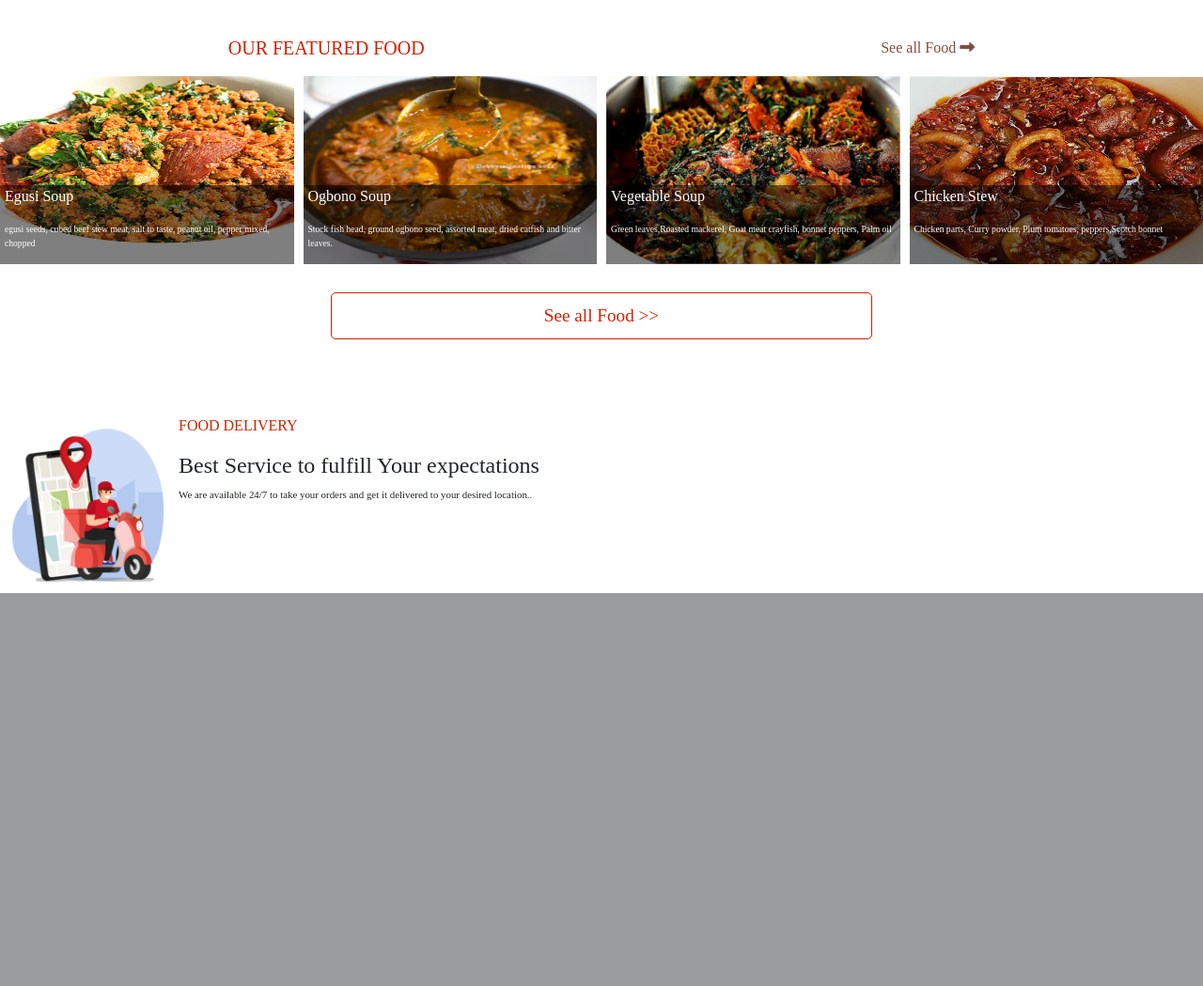
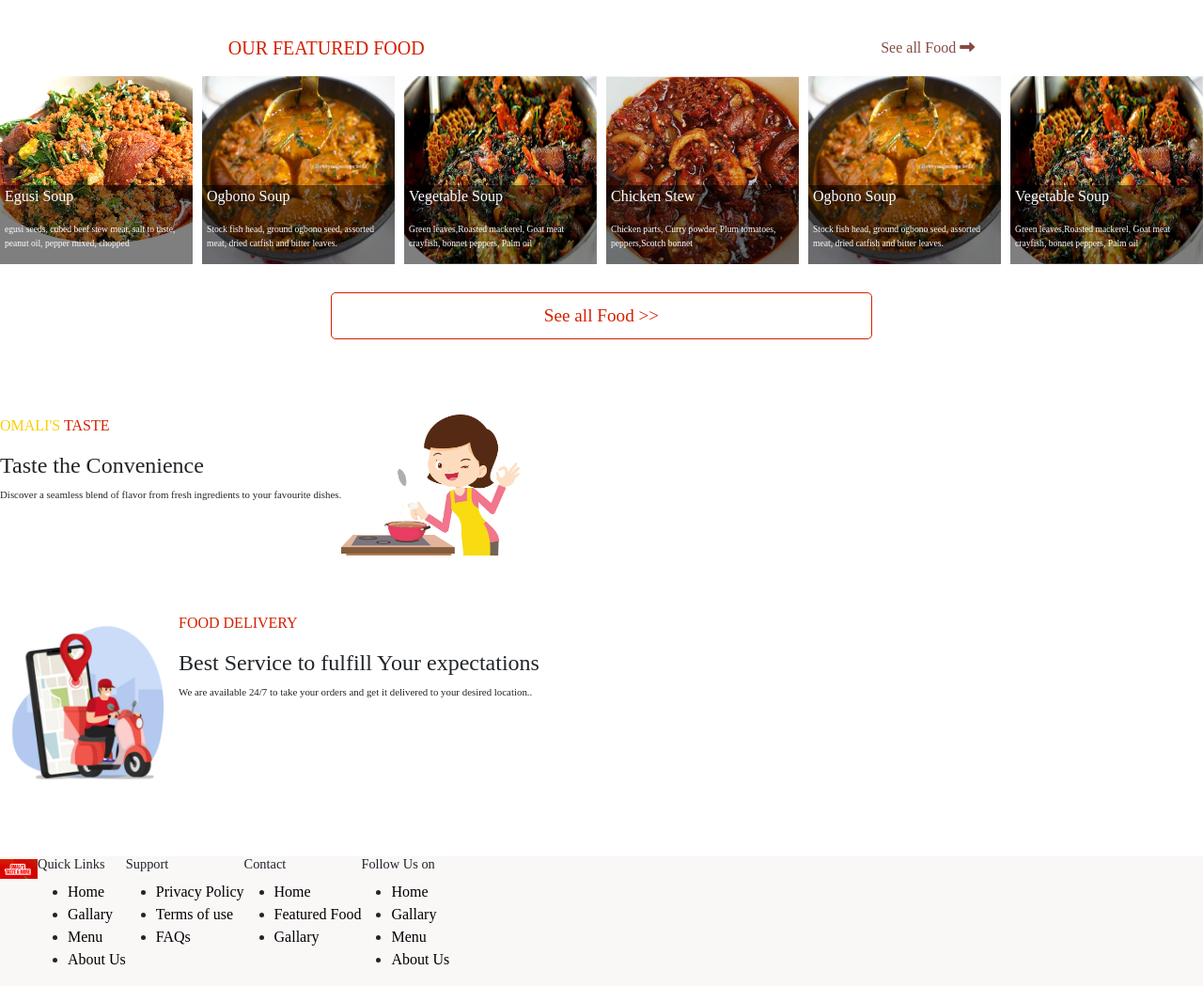
Before and after one commit to Jeremy5522117/Omalis-taste, a PHP site: page / in a window 1280 px wide. Shown: the part 1384-2433 px from the top of the page at 94% size. Before the commit the page ends 2015 px from the top, so only its background shows below. Run offline with PHP 8.4, Linux system fonts and the light colour scheme; some libraries are stand-ins or nearby versions; some web fonts are replaced.

Commit message:
added footer

```diff
--- a/asset/css/styles.css
+++ b/asset/css/styles.css
@@ -88,7 +88,7 @@ background: linear-gradient(110deg, rgba(211,33,0,1) 0%, rgba(204,0,0,1) 91%); *
   background:linear-gradient(110deg, rgba(211,33,0,1) 0%, rgba(204,0,0,1) 91%);
   border-color: rgb(250,206,7);
   font-size: 1.2rem;
-  letter-spacing: 3px;
+  letter-spacing: 2px;
   animation: mymove 2.5s infinite;
 }
 small{
@@ -178,6 +178,9 @@ color: #a69c64;
 }
 .bike-sect{
   margin-top: 30px;
+  display:grid;
+  grid-template-columns: 1fr;
+  row-gap: 60px;
 }
 .bike-order{
   display: flex;
@@ -188,6 +191,22 @@ color: #a69c64;
 .delivery-desc{
   font-size: 0.68rem;
 
+}
+footer{
+  background: rgb(250,247,247);
+  background: linear-gradient(110deg, rgba(250,247,247,1) 38%, rgba(250,247,247,1) 100%);
+  margin-top: 70px;
+}
+.footer-flex{
+  display: flex;
+
+}
+.footer-flex h5{
+  font-size: 0.9rem;
+}
+.footer-flex a{
+  text-decoration: none;
+  color: #000;
 }
 
 
--- a/index.html
+++ b/index.html
@@ -138,6 +138,35 @@
 
     </div>
 
+
+
+
+
+
+
+    <div class="food-main">
+      <img src="/asset/images/Ogbono.webp" alt="" width="100%">
+
+      <div class="food-des-mai">
+        <p>Ogbono Soup</p>
+        <p class="meal-descript">Stock fish head, ground ogbono seed, assorted meat, dried catfish and bitter leaves.</p>
+      </div>
+
+
+    </div>
+
+
+    <div class="food-main">
+      <img src="/asset/images/efo-riro2.jpg" alt="" width="100%">
+
+      <div class="food-des-mai">
+        <p>Vegetable Soup</p>
+        <p class="meal-descript">Green leaves,Roasted mackerel, Goat meat crayfish, bonnet peppers, Palm oil</p>
+      </div>
+
+
+    </div>
+
   </div>
 
   <div class="see-all-food">
@@ -147,6 +176,28 @@
 </section>
 
 <section class="bike-sect">
+
+
+  <div class="bike-order">
+
+
+    <div>
+      <p class="food-delv"><span style="color: rgb(250,206,7);
+  ">OMALI'S </span>TASTE</p>
+      <h4>Taste the Convenience</h4>
+
+      <p class="delivery-desc">Discover a seamless blend of flavor from fresh ingredients to your favourite dishes.</p>
+    </div>
+
+
+    <div>
+      <img src="/asset/images/vecteezy_cute-people-cooking-in-the-kitchen-concept_34094450.png" alt="" width="190px">
+    </div>
+   </div>
+
+
+
+  <!-- new -->
  <div class="bike-order">
   <div>
     <img src="/asset/images//bike.webp" alt="" width="190px">
@@ -162,9 +213,67 @@
  </div>
 
 
+
   </main>
 
+<footer>
+<div class="footer-flex">
 
+  <div>
+    <img src="/asset/images/WhatsApp Image 2024-10-10 at 12.00.19_61691304.jpg" alt="" width="40">
+
+
+  </div>
+
+  <div>
+    <h5>Quick Links</h5>
+    <ul>
+      <li><a href="">Home</a></li>
+
+      <li><a href="">Gallary</a></li>
+      <li><a href="">Menu</a></li>
+      <li><a href="">About Us</a></li>
+  </ul>
+  </div>
+
+  <div>
+    <h5>Support</h5>
+    <ul>
+      <li><a href="">Privacy Policy</a></li>
+      <li><a href="">Terms of use</a></li>
+      <li><a href="">FAQs</a></li>
+  </ul>
+  </div>
+
+
+  <div>
+    <h5>Contact</h5>
+    <ul>
+      <li><a href="">Home</a></li>
+      <li><a href="">Featured Food</a></li>
+      <li><a href="">Gallary</a></li>
+
+  </ul>
+  </div>
+
+
+
+  <div>
+    <h5>Follow Us on</h5>
+    <ul>
+      <li><a href="">Home</a></li>
+
+      <li><a href="">Gallary</a></li>
+      <li><a href="">Menu</a></li>
+      <li><a href="">About Us</a></li>
+  </ul>
+  </div>
+
+
+</div>
+
+
+</footer>
 
 
 
```
Also changed, not shown: asset/images/vecteezy_cute-people-cooking-in-the-kitchen-concept_34094450.png (added).
